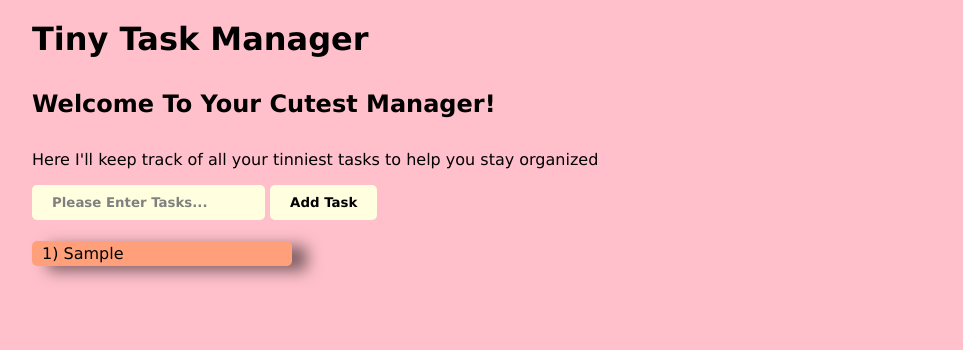
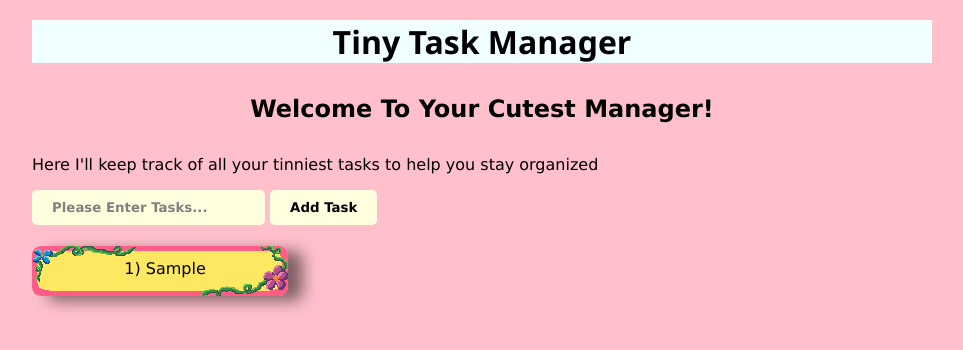
Before and after one commit to achsahanil1/TinyTaskManager, a plain HTML site: page index.html in a window 1280 px wide. Both pictures are taken after typing "Sample" into the empty fields and a click on the button "Add Task". Shown: the whole page, without its empty margins (158-1121 px from the left). Drawn offline with Linux system fonts and the light colour scheme.

Commit message:
bush images

```diff
--- a/style.css
+++ b/style.css
@@ -12,7 +12,14 @@ body{
 
 }
 
-h1,h2{
+h1{
+    text-align: center;
+    margin-bottom: 2rem;
+    background-color: azure;
+    font-family:'Segoe UI', Tahoma, Geneva, Verdana, sans-serif;
+}
+h2{
+    text-align: center;
     margin-bottom: 2rem;
 }
 
@@ -49,15 +56,18 @@ input:hover::placeholder {
 }
 
 .task-item{
-    background-color: lightsalmon;
-    max-width: 260px;
-    height: 25px;
+    background-color: transparent;
+    background-image: url(BGtask.png);
+    background-size: cover;
+    max-width: 256px;
+    height: 50px;
     margin: 5px 0;
-    border-radius: 5px;
+    border-radius: 9px;
     box-shadow: 15px 5px 15px rgba(0, 0, 0, 0.5);
     cursor: pointer;
     padding-left: 10px;
-    padding-top: 3px;
+    padding-top: 13px;
+    text-align: center;
     position: relative;
     animation: animateIn 0.3s ease-in-out;
 
@@ -84,7 +94,7 @@ input:hover::placeholder {
 
 }
 
-}
+
 #task-list{
     display: flex;
     flex-direction:column;
```
Also changed, not shown: BGtask.png (added), BackgroundTask.png (added), listBackground .png (added).
